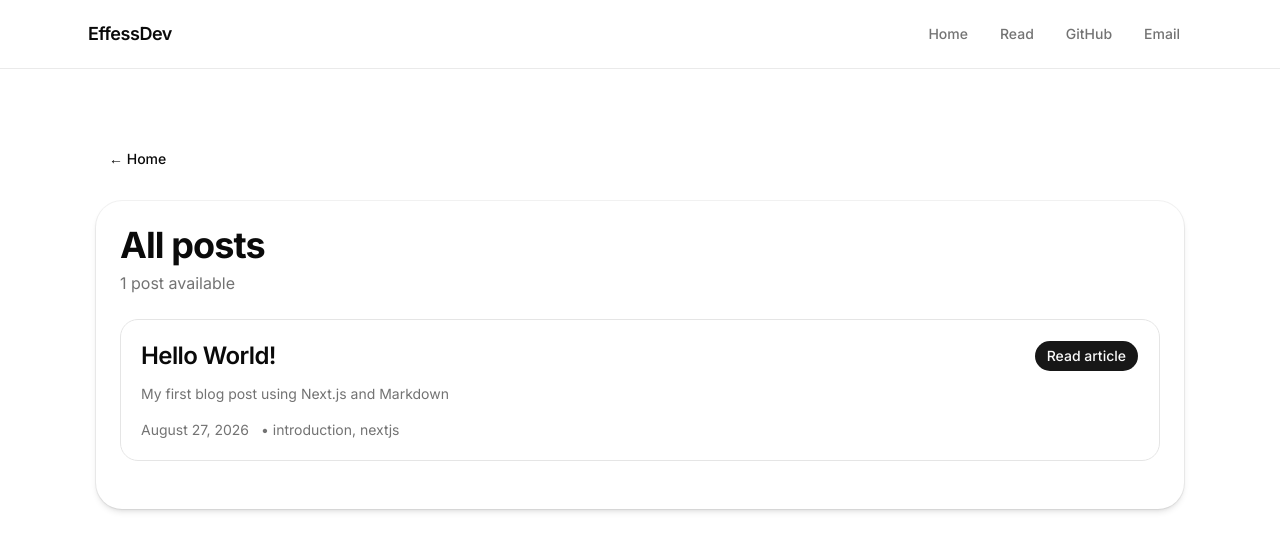
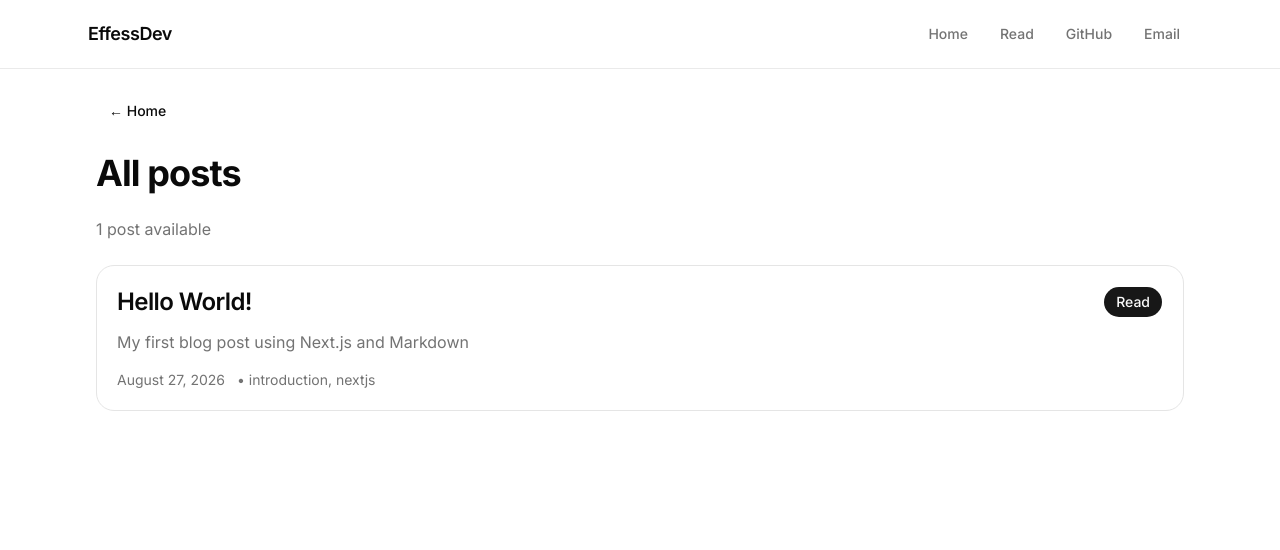
Before and after one commit to effessdev/effessdev.github.io, a Next.js app: page /read in a window 1280 px wide. Shown: the top 550 px of the page. Built offline with nearby package versions, Linux system fonts and the light colour scheme.

Commit message:
minor ui change

```diff
--- a/src/app/[uuid]/page.tsx
+++ b/src/app/[uuid]/page.tsx
@@ -71,7 +71,7 @@ export default async function PostPage({ params }: PostPageProps) {
   });
 
   return (
-    <main className="space-y-8 py-8 md:py-12">
+    <main className="space-y-8 py-0">
       <div className="flex flex-wrap items-center gap-3">
         <Link
           href="/read"
--- a/src/app/page.tsx
+++ b/src/app/page.tsx
@@ -53,7 +53,7 @@ const quickLinks = [
 export default function Home() {
   return (
     <>
-      <header className="py-8 md:py-12">
+      <header className="py-8">
         <div className="flex flex-col gap-8">
           <div>
             <h1 className="max-w-3xl text-4xl font-bold tracking-tight text-foreground sm:text-5xl lg:text-7xl">
@@ -207,7 +207,7 @@ export default function Home() {
         </section>
       </main>
 
-      <footer className="border-t border-border/80 py-8">
+      <footer className="border-t py-8 w-full">
         <div className="flex flex-col items-center justify-between gap-4 text-center text-muted-foreground sm:flex-row sm:text-left">
           <p className="text-base">Thanks for visiting. See you again soon.</p>
           <div className="flex items-center gap-3 text-sm">
--- a/src/app/read/page.tsx
+++ b/src/app/read/page.tsx
@@ -20,7 +20,7 @@ export default function ReadPage() {
   const posts = getAllPosts();
 
   return (
-    <main className="space-y-6 py-8 md:py-12">
+    <main className="space-y-6 py-0 ">
       <div className="flex flex-wrap items-center gap-3">
         <Link
           href="/"
@@ -30,21 +30,13 @@ export default function ReadPage() {
         </Link>
       </div>
 
-      <Card className="border-border/80 bg-card">
-        <CardHeader>
-          <CardTitle className="text-4xl font-bold tracking-tight">
-            All posts
-          </CardTitle>
-          <CardDescription className="text-base text-muted-foreground">
+      <h1 className="text-4xl font-bold tracking-tight">All posts</h1>
+      <p className="text-base text-muted-foreground">
         {posts.length} post{posts.length === 1 ? "" : "s"} available
-          </CardDescription>
-        </CardHeader>
+      </p>
 
-        <CardContent className="space-y-4 pb-6">
       {posts.length === 0 ? (
-            <p className="text-muted-foreground">
-              No posts yet. Check back soon.
-            </p>
+        <p className="text-muted-foreground">No posts yet. Check back soon.</p>
       ) : (
         posts.map((post) => {
           const formattedDate = new Date(post.updated).toLocaleDateString(
@@ -77,22 +69,18 @@ export default function ReadPage() {
                     size: "sm",
                   })}
                 >
-                      Read article
+                  Read
                 </Link>
               </div>
 
               <div className="mt-4 flex flex-wrap gap-3 text-sm text-muted-foreground">
                 <span>{formattedDate}</span>
-                    {post.tags.length > 0 && (
-                      <span>• {post.tags.join(", ")}</span>
-                    )}
+                {post.tags.length > 0 && <span>• {post.tags.join(", ")}</span>}
               </div>
             </article>
           );
         })
       )}
-        </CardContent>
-      </Card>
     </main>
   );
 }
```
Also changed, not shown: src/components/ui/button.tsx (+7 -7 lines). Lines whose indentation alone changed are shown as unchanged.
